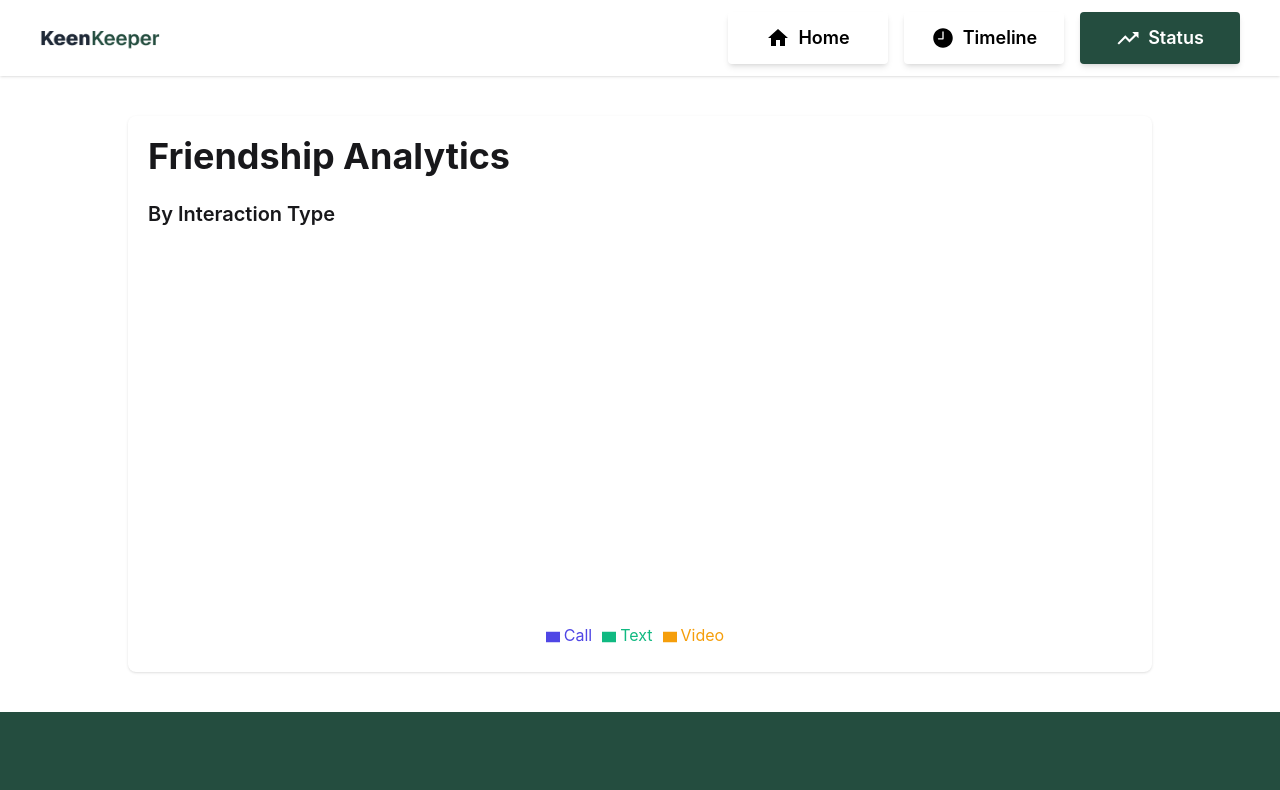
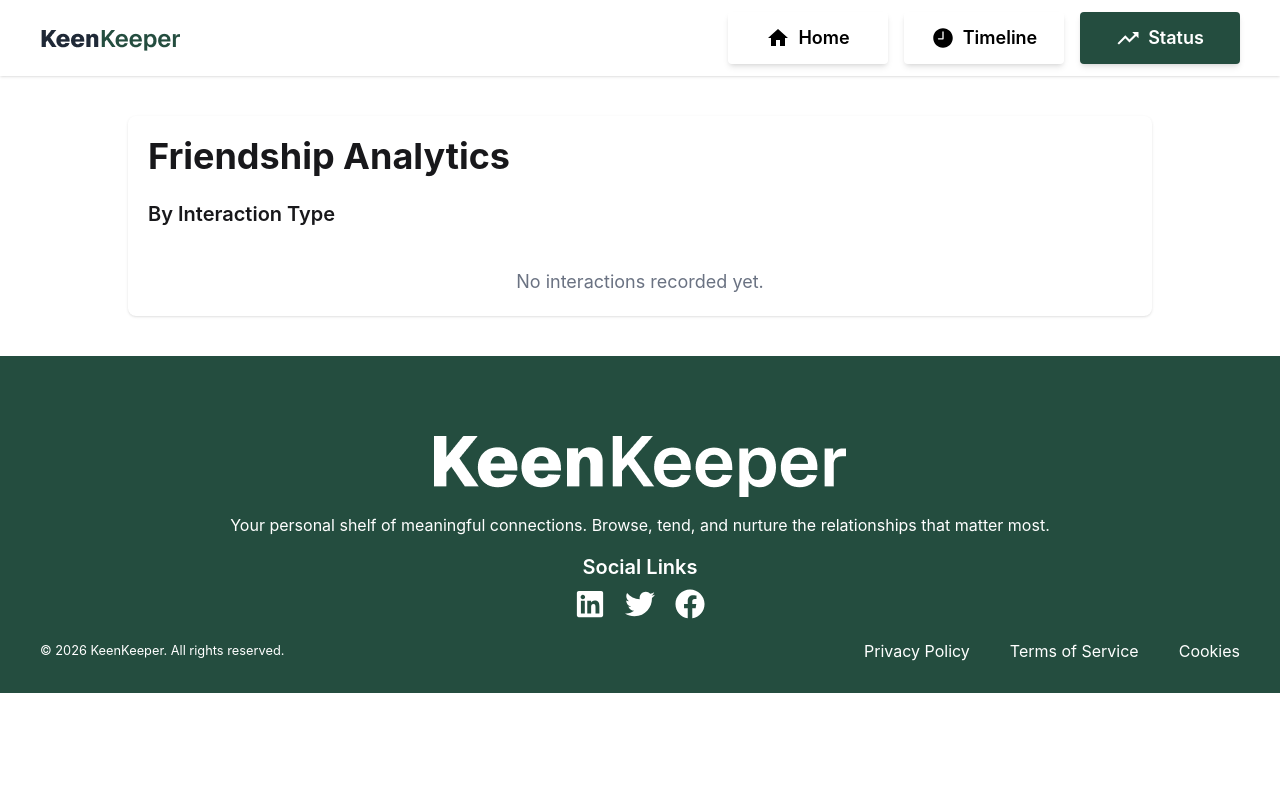
Before and after one commit to mmahmud28/Assignment-7, a Next.js app: page /status in a window 1280 px wide. Shown: the top 790 px of the page. Built offline with nearby package versions, Linux system fonts and the light colour scheme.

Commit message:
Status Page Design add and Tost add

```diff
--- a/package.json
+++ b/package.json
@@ -13,6 +13,7 @@
     "react": "19.2.4",
     "react-dom": "19.2.4",
     "react-icons": "^5.6.0",
+    "react-toastify": "^11.0.5",
     "recharts": "^3.8.1"
   },
   "devDependencies": {
--- a/src/app/components/Footer.jsx
+++ b/src/app/components/Footer.jsx
@@ -8,7 +8,13 @@
         <div>
             <div className='bg-[#244D3F] pt-20 pb-7.5'>
                 <div className='flex flex-col items-center text-center'>
-                    <Image src={Logo} alt="Logo" width={180} height={40} />
+                    <Image
+                        src={Logo}
+                        alt="Logo"
+                        width={180}
+                        height={40}
+                        className="h-auto w-auto"
+                    />
 
                     <p className='mt-4 text-white'>
                         Your personal shelf of meaningful connections. Browse, tend, and nurture the relationships that matter most.
@@ -28,10 +34,15 @@
                         </a>
                     </div>
                 </div>
-                <div>
-                    <div className='flex text-white justify-center gap-10 mt-5'>
-                        <small>200</small>
-                        <small>2000</small>
+                <div className='max-w-300 mx-auto'>
+                    <div className="flex text-white justify-between items-center gap-10 mt-5">
+                        <small>© 2026 KeenKeeper. All rights reserved.</small>
+
+                        <div className="flex gap-10 list-none">
+                            <li className="list-none">Privacy Policy</li>
+                            <li className="list-none">Terms of Service</li>
+                            <li className="list-none">Cookies</li>
+                        </div>
                     </div>
                 </div>
             </div>
--- a/src/app/components/Navbar.jsx
+++ b/src/app/components/Navbar.jsx
@@ -17,7 +17,7 @@
             <div className="flex-1 w-full flex justify-center md:justify-start">
                 <Link href="/">
                     <div className="flex items-center gap-2">
-                        <Image src={Logo} alt="Logo" width={120} height={35} />
+                        <Image className="w-full h-auto" loading="eager" src={Logo} alt="Logo" width={120} height={35} />
                     </div>
                 </Link>
             </div>
--- a/src/app/profile/[id]/page.jsx
+++ b/src/app/profile/[id]/page.jsx
@@ -5,28 +5,35 @@
 import { MdDelete, MdHistory, MdOutlineMessage, MdOutlineNotificationsPaused } from "react-icons/md";
 import { FaArchive, FaVideo } from "react-icons/fa";
 import { IoMdCall, IoMdText } from "react-icons/io";
+import { ToastContainer, toast } from 'react-toastify';
+import Link from "next/link";
 
 const ProfileDetailesPage = () => {
     const params = useParams();
     const id = params?.id;
+
+      const [loading, setLoading] = useState(true);
 
     const [data, setData] = useState([]);
 
     useEffect(() => {
         fetch('/profileData.json')
             .then(res => res.json())
-            .then(data => setData(data));
+            .then(data => setData(data))
+            .finally(() => setLoading(false));
     }, []);
 
     const friend = data.find(f => f.id == id);
 
-    const handelClick = (type,message) => {
+    const handelClick = (type, message) => {
         const newInteraction = {
             friendId: id,
             type,
             message: message,
             date: new Date().toISOString()
         };
+
+        toast.success(`${type} interaction added`);
 
         const existing = JSON.parse(localStorage.getItem("interactions")) || [];
 
@@ -47,13 +54,39 @@
 
     const filteredInteractions = interactions.filter(item => item.friendId == id);
 
+    const dataDelete = () => {
+        const existing = JSON.parse(localStorage.getItem("interactions")) || [];
+        const hasData = existing.some(item => item.friendId == id);
+
+        if (!hasData) {
+            toast.warning("No data found to delete");
+            return;
+        }
+        const updated = existing.filter(item => item.friendId != id);
+        localStorage.setItem("interactions", JSON.stringify(updated));
+        setInteractions(updated);
+        toast.error("All Data Deleted");
+    }
+
     return (
         <div className="max-w-300 mx-auto items-center justify-center">
+
+            <ToastContainer />
+
+            {
+                loading && (
+                    <div className="flex justify-center items-center h-96">
+                        <p className="text-xl font-semibold">Loading...</p>
+                    </div>
+                )
+            }
 
             <div className="flex gap-2">
                 <div className="w-100 space-y-5 p-10">
                     <div>
                         <div>
+
+
 
                             <div className="bg-white shadow-xl rounded-2xl p-6 flex flex-col items-center text-center space-y-3">
 
@@ -64,6 +97,7 @@
                                         width={100}
                                         height={100}
                                         className="rounded-full object-cover"
+                                        loading="eager"
                                     />
                                 )}
 
@@ -122,12 +156,13 @@
                         </p>
                     </div>
 
-                    <div className="flex items-center justify-center gap-4 bg-gray-100 border border-gray-300 rounded-sm px-6 py-4 shadow-sm">
+                    <div onClick={dataDelete} className="flex items-center justify-center gap-4 bg-gray-100 border border-gray-300 rounded-sm px-6 py-4 shadow-sm">
                         <MdDelete className="text-2xl text-red-500" />
 
                         <p className="text-xl font-semibold text-red-500">
                             Delete
                         </p>
+
                     </div>
 
                 </div>
@@ -158,17 +193,17 @@
                         <p className="text-[#244D3F] font-bold text-2xl">Quick Check-In</p>
                         <div className="flex gap-4 justify-between mt-2">
 
-                            <div onClick={() => handelClick("Call","Let's have a call")} className="bg-gray-100 w-full card p-4 cursor-pointer text-center">
+                            <div onClick={() => handelClick("Call", "Call With " + friend?.name)} className="bg-gray-100 w-full card p-4 cursor-pointer text-center">
                                 <IoMdCall className="text-2xl mx-auto" />
                                 <p className="text-xl font-bold">Call</p>
                             </div>
 
-                            <div onClick={() => handelClick("Text","Hey, how are you doing?")} className="bg-gray-100 w-full card p-4 cursor-pointer text-center">
+                            <div onClick={() => handelClick("Text", "Text With " + friend?.name)} className="bg-gray-100 w-full card p-4 cursor-pointer text-center">
                                 <IoMdText className="text-2xl mx-auto" />
                                 <p className="text-xl font-bold">Text</p>
                             </div>
 
-                            <div onClick={() => handelClick("Video","Let's have a video call")} className="bg-gray-100 w-full card p-4 cursor-pointer text-center">
+                            <div onClick={() => handelClick("Video", "Video With " + friend?.name)} className="bg-gray-100 w-full card p-4 cursor-pointer text-center">
                                 <FaVideo className="text-2xl mx-auto" />
                                 <p className="text-xl font-bold">Video</p>
                             </div>
@@ -179,10 +214,10 @@
                     <div className="card shadow-sm p-4 space-y-3">
                         <div className="flex justify-between items-center">
                             <h1 className="text-[#244D3F] text-2xl font-bold">Recent Interactions</h1>
-                            <button className="flex items-center gap-2 btn">
+                            <Link href={"/timeline"} className="flex items-center gap-2 btn">
                                 <MdHistory />
                                 Full History
-                            </button>
+                            </Link>
                         </div>
 
                         <div className="space-y-3">
--- a/src/app/status/page.jsx
+++ b/src/app/status/page.jsx
@@ -1,12 +1,10 @@
-/* eslint-disable react-hooks/set-state-in-effect */
 "use client";
-import React, { useEffect } from 'react';
-import { PieChart, Pie, Cell, Tooltip, Legend } from "recharts";
+
+import React, { useEffect, useState } from "react";
+import { Pie, PieChart, Tooltip, Legend, Cell } from "recharts";
 
 const StatusPage = () => {
-
-    const [chartData, setChartData] = React.useState([]);
-
+  const [chartData, setChartData] = useState([]);
 
   useEffect(() => {
     const stored = JSON.parse(localStorage.getItem("interactions")) || [];
@@ -17,54 +15,60 @@
       Video: 0,
     };
 
-        stored.forEach(item => {
+    stored.forEach((item) => {
       if (count[item.type] !== undefined) {
         count[item.type]++;
       }
     });
 
     const formatted = [
-            { name: "Call", value: count.Call },
-            { name: "Text", value: count.Text },
-            { name: "Video", value: count.Video },
+      { name: "Call", value: count.Call, fill: "#0088FE" },
+      { name: "Text", value: count.Text, fill: "#00C49F" },
+      { name: "Video", value: count.Video, fill: "#FFBB28" },
     ];
 
     setChartData(formatted);
   }, []);
 
+  const isEmpty = chartData.every((item) => item.value === 0);
+
   return (
-        <div className='flex justify-center items-center m-10'>
-            <div className='w-full max-w-5xl p-5 space-y-4 card shadow-sm'>
-                <h1 className='text-4xl font-bold'>Friendship Analytics</h1>
+    <div className="flex justify-center items-center m-10">
+      <div className="w-full max-w-5xl p-5 space-y-4 card shadow-sm">
+        <h1 className="text-4xl font-bold">Friendship Analytics</h1>
 
-                <div>
-                    <p className='font-semibold text-xl mt-2'>By Interaction Type</p>
-                    <div>
+        <p className="font-semibold text-xl mt-2">
+          By Interaction Type
+        </p>
+
         <div className="w-full flex justify-center mt-6">
+          {isEmpty ? (
+            <p className="text-gray-500 text-lg">
+              No interactions recorded yet.
+            </p>
+          ) : (
             <PieChart width={400} height={400}>
               <Pie
                 data={chartData}
                 dataKey="value"
                 nameKey="name"
-                                    cx="50%"
-                                    cy="50%"
+                innerRadius={80}
                 outerRadius={120}
-                                    label
+                cornerRadius={20}
+                paddingAngle={5}
               >
-                                    <Cell fill="#4F46E5" />   {/* Call */}
-                                    <Cell fill="#10B981" />   {/* Text */}
-                                    <Cell fill="#F59E0B" />   {/* Video */}
+                {chartData.map((entry, index) => (
+                  <Cell key={`cell-${index}`} fill={entry.fill} />
+                ))}
               </Pie>
 
               <Tooltip />
               <Legend />
             </PieChart>
-                        </div>
-                    </div>
+          )}
         </div>
       </div>
     </div>
   );
 };
-
 export default StatusPage;
```
Also changed, not shown: src/app/components/ProfileData.jsx (+21 -8 lines), src/app/timeline/page.jsx (+8 -4 lines), 1 other file (tests, documents, lock files or other folders). Lines whose indentation alone changed are shown as unchanged.
